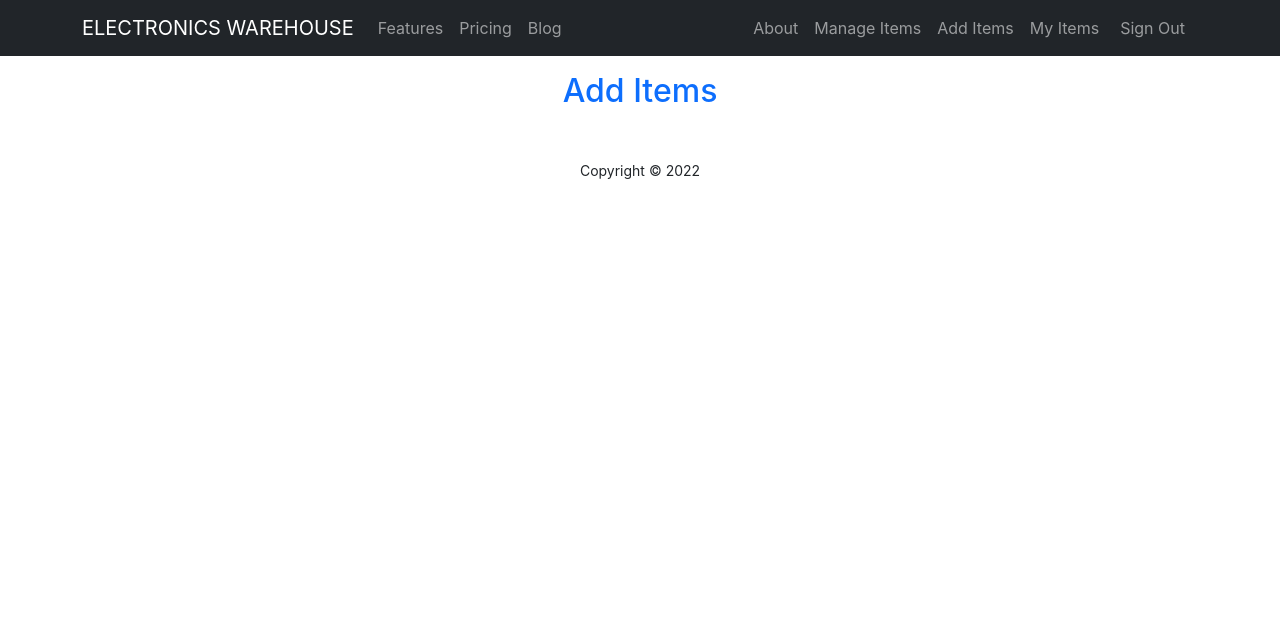
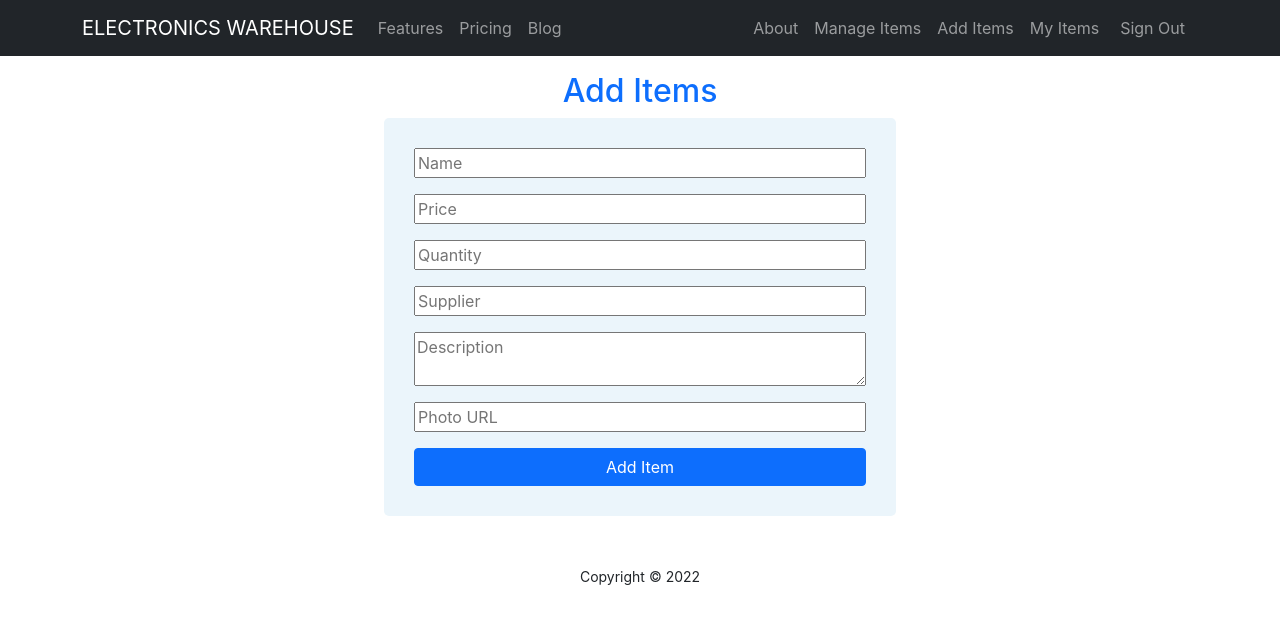
Before and after one commit to hira480/electronics-warehouse-client, a React (Create React App) app: page /addItems in a window 1280 px wide. Shown: the top 624 px of the page. Built offline with nearby package versions, Linux system fonts and the light colour scheme; no server answers; sample sign-in values are in the browser's storage.

Commit message:
add item page implemented and connect to database

```diff
--- a/package.json
+++ b/package.json
@@ -12,6 +12,7 @@
     "react-bootstrap": "^2.3.1",
     "react-dom": "^18.1.0",
     "react-firebase-hooks": "^5.0.3",
+    "react-hook-form": "^7.30.0",
     "react-router-dom": "^6.3.0",
     "react-scripts": "5.0.1",
     "react-toastify": "^9.0.1",
--- a/src/Pages/AddItems/AddItems.js
+++ b/src/Pages/AddItems/AddItems.js
@@ -1,9 +1,43 @@
 import React from 'react';
+import { Button, Form } from 'react-bootstrap';
+import { useForm } from "react-hook-form";
 
 const AddItems = () => {
+    const { register, handleSubmit } = useForm();
+
+    const onSubmit = data => {
+        console.log(data);
+        const url = 'https://safe-tundra-06373.herokuapp.com/product';
+        fetch(url, {
+            method: 'POST',
+            headers: {
+                'content-type': 'application/json'
+            },
+            body: JSON.stringify(data)
+        })
+            .then(res => res.json())
+            .then(result => {
+                console.log(result);
+            })
+    };
+
     return (
-        <div className='container'>
+        <div>
             <h2 className='text-primary text-center mt-3'>Add Items</h2>
+            <div className=' container form-width form-layout'>
+
+                <form className='d-flex flex-column' onSubmit={handleSubmit(onSubmit)}>
+                    <input className='mb-3' placeholder='Name' {...register("name", { required: true, maxLength: 20 })} />
+                    <input className='mb-3' placeholder='Price' type="number" {...register("price")} />
+                    <input className='mb-3' placeholder='Quantity' type="number" {...register("quantity")} />
+                    <input className='mb-3' placeholder='Supplier' {...register("supplier", { required: true, maxLength: 20 })} />
+                    <textarea className='mb-3' placeholder='Description' {...register("description")} />
+                    <input className='mb-3' placeholder='Photo URL' type="text" {...register("img")} />
+                    <Button className='w-100' variant="primary" type="submit">Add Item</Button>
+
+                    {/* <input type="submit" value="Add Service" /> */}
+                </form>
+            </div>
         </div>
     );
 };
--- a/src/Pages/ManageItems/ManageItems.css
+++ b/src/Pages/ManageItems/ManageItems.css
@@ -1,10 +1,20 @@
-.detail h6 {
-    display: inline-block;
+.detail img {
+    border-radius: 5px;
+}
+
+.custom-width {
+    width: 60%;
 }
 
 .product {
     border: 1px solid blue;
     border-radius: 5px;
     padding: 10px;
-    margin: 5px;
+    margin: 10px;
 }
+
+@media only screen and (max-width:576px) {
+    .custom-width {
+        width: 100%;
+    }
+}
--- a/src/Pages/ManageItems/ManageItems.js
+++ b/src/Pages/ManageItems/ManageItems.js
@@ -2,22 +2,37 @@ import React from 'react';
 import './ManageItems.css';
 import useInventory from '../../hooks/useInventory';
 import { Button } from 'react-bootstrap';
+import { useNavigate } from 'react-router-dom';
 
 const ManageItems = () => {
     const [inventory, setInventory] = useInventory();
+    const navigate = useNavigate();
+    const handelAddItem = e => {
+        navigate('/addItems')
+    }
 
     return (
         <div className='container'>
-            <h2 className='text-primary text-center mt-3'>Manage Items</h2>
+            <h2 className='text-primary text-center my-3'>Manage Items</h2>
+            <div className='text-center mt-3'>
+                <Button onClick={handelAddItem} variant="outline-success">Add New Items</Button>
+            </div>
             {
                 inventory.map(product =>
-                    <div key={product._id} className='product'>
+                    <div key={product._id} className='product custom-width mx-auto'>
                         <div className='detail d-flex justify-content-between align-items-center'>
-                            <h6>{product.name}</h6>
-                            <h6>$ {product.price}</h6>
-                            <Button variant="danger">Delete</Button>
+                            <div className='d-flex justify-content-start '>
+                                <img height='80px' src={product.img} alt="" />
+                                <div className='justify-content-start align-items-center ms-3'>
+                                    <h6>{product.name}</h6>
+                                    <h6>$ <span style={{ color: 'orange' }}>{product.price}</span></h6>
+                                    <p className='mb-0'>Quantity: {product.quantity}</p>
+                                </div>
+                            </div>
+                            <div>
+                                <Button variant="danger">Delete</Button>
+                            </div>
                         </div>
-
                     </div>)
             }
         </div>
```
Also changed, not shown: 1 other file (tests, documents, lock files or other folders).
